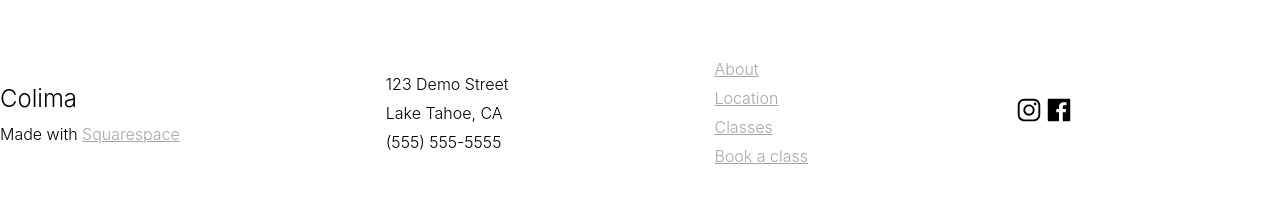
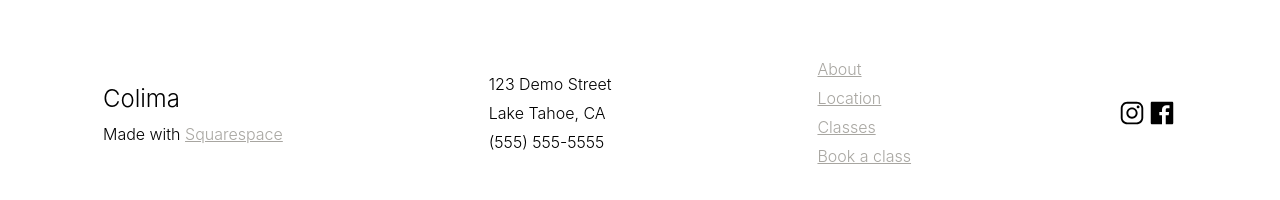
Before and after one commit to adelleye/web-react-landing, a Gatsby site: page / in a window 1280 px wide. Shown: the part 2742-2942 px from the top of the page. Built offline with nearby package versions, Linux system fonts and the light colour scheme; Gatsby itself is replaced by a stand-in of ours.

Commit message:
Finished, still need to adapt layout

```diff
--- a/src/components/layout.css
+++ b/src/components/layout.css
@@ -342,7 +342,22 @@ input[type="submit"] {
   text-decoration: underline;
 }
 
+.FooterFirstGroup {
+  display: grid;
+  margin: auto;
+}
+
+.FooterSecondGroup {
+  display: grid;
+  margin: auto;
+}
 .FooterThirdGroup {
   display: grid;
   grid-template-rows: repeat(4, auto);
+  margin: auto;
 }
+.FooterFourthGroup {
+  display: grid;
+  grid-template-columns: repeat(2, auto);
+  margin: auto;
+}
```
